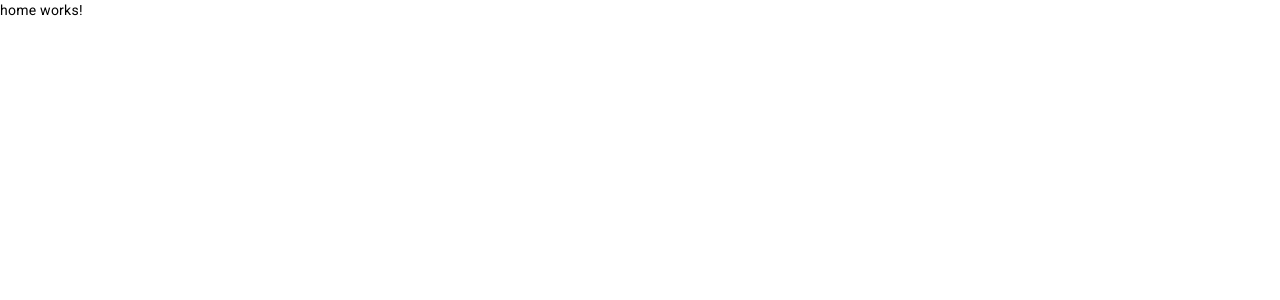
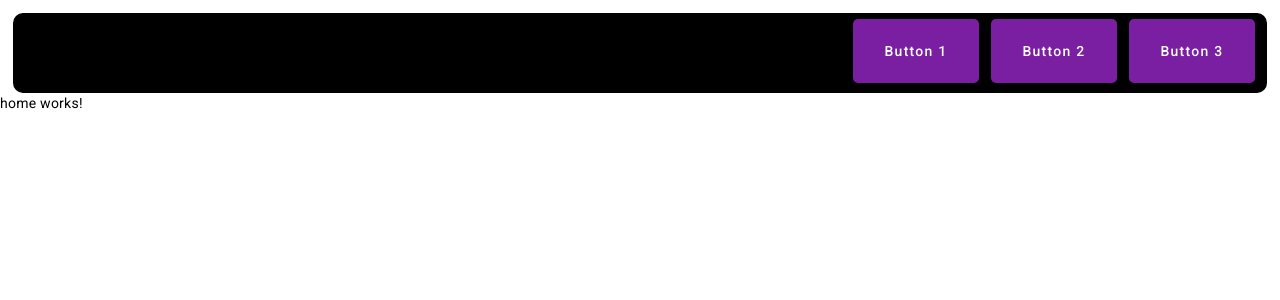
Before and after one commit to commanderROHANIK/evoScooter, an Angular app in the folder app/evoscooter/: page /home in a window 1280 px wide. Shown: the top 300 px of the page. Built offline with nearby package versions, Linux system fonts and the light colour scheme.

Commit message:
add sceleton for header component

```diff
--- /dev/null
+++ b/app/evoscooter/src/app/commonComponents/header/header.component.html
@@ -0,0 +1,5 @@
+<div class="button-container">
+  <button mat-raised-button color="primary" class="header-button">Button 1</button>
+  <button mat-raised-button color="primary" class="header-button">Button 2</button>
+  <button mat-raised-button color="primary" class="header-button">Button 3</button>
+</div>
--- /dev/null
+++ b/app/evoscooter/src/app/commonComponents/header/header.component.scss
@@ -0,0 +1,25 @@
+.button-container {
+  background-color: black;
+  border-radius: 10px;
+  margin-left: 1%;
+  margin-top: 1%;
+  width: 98%;
+  height: 10%;
+  display: flex;
+  justify-content: flex-end;
+}
+
+.header-button {
+  margin-right: 1%;
+  margin-top: 0.5%;
+  width: 10%;
+  height: 80%;
+  background-color: white;
+  border-radius: 5px;
+  display: flex;
+  justify-content: center;
+  align-items: center;
+  &:hover {
+    background-color: #f5f5f5;
+  }
+}
--- a/app/evoscooter/src/app/home/home.component.html
+++ b/app/evoscooter/src/app/home/home.component.html
@@ -1 +1,2 @@
+<app-header></app-header>
 <p>home works!</p>
```
Also changed, not shown: app/evoscooter/src/app/commonComponents/header/header.component.ts (added, +14 -0 lines), app/evoscooter/src/app/home/home.component.ts (+6 -5 lines), 1 other file (tests, documents, lock files or other folders).
